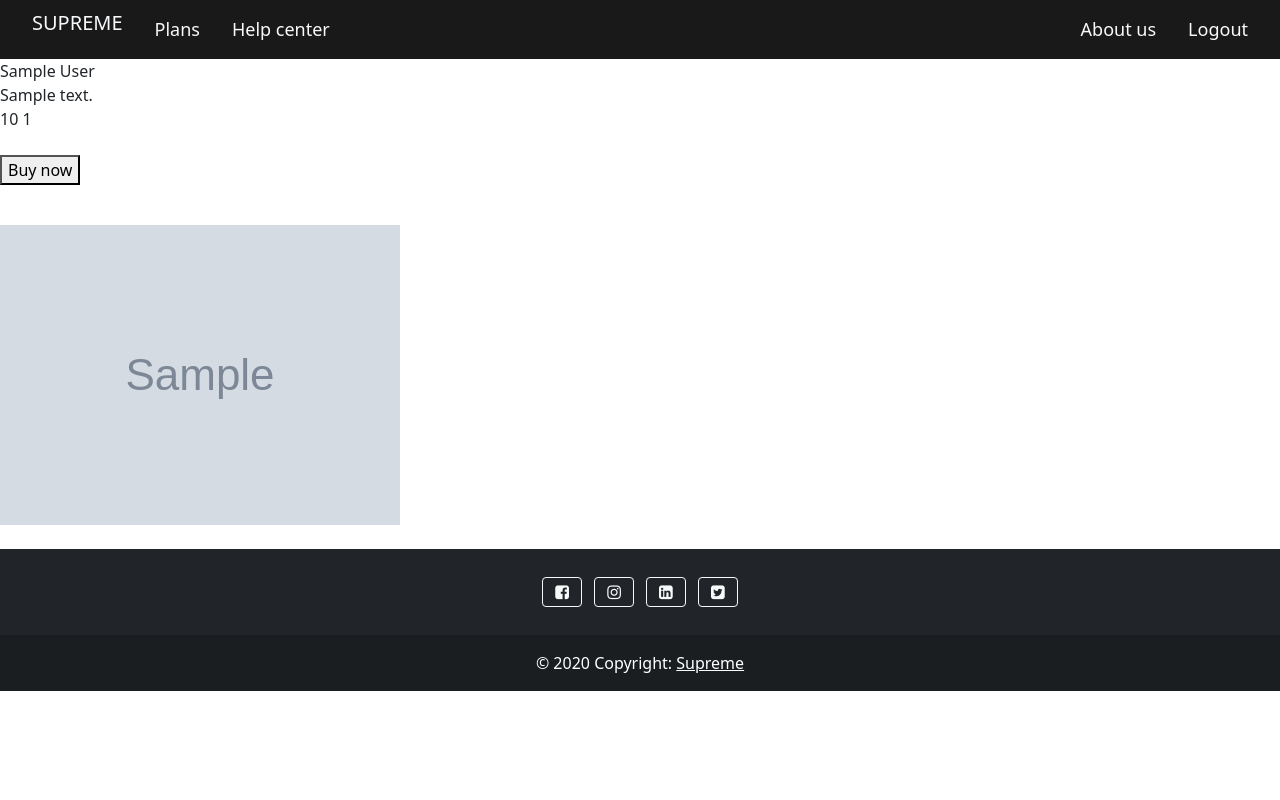
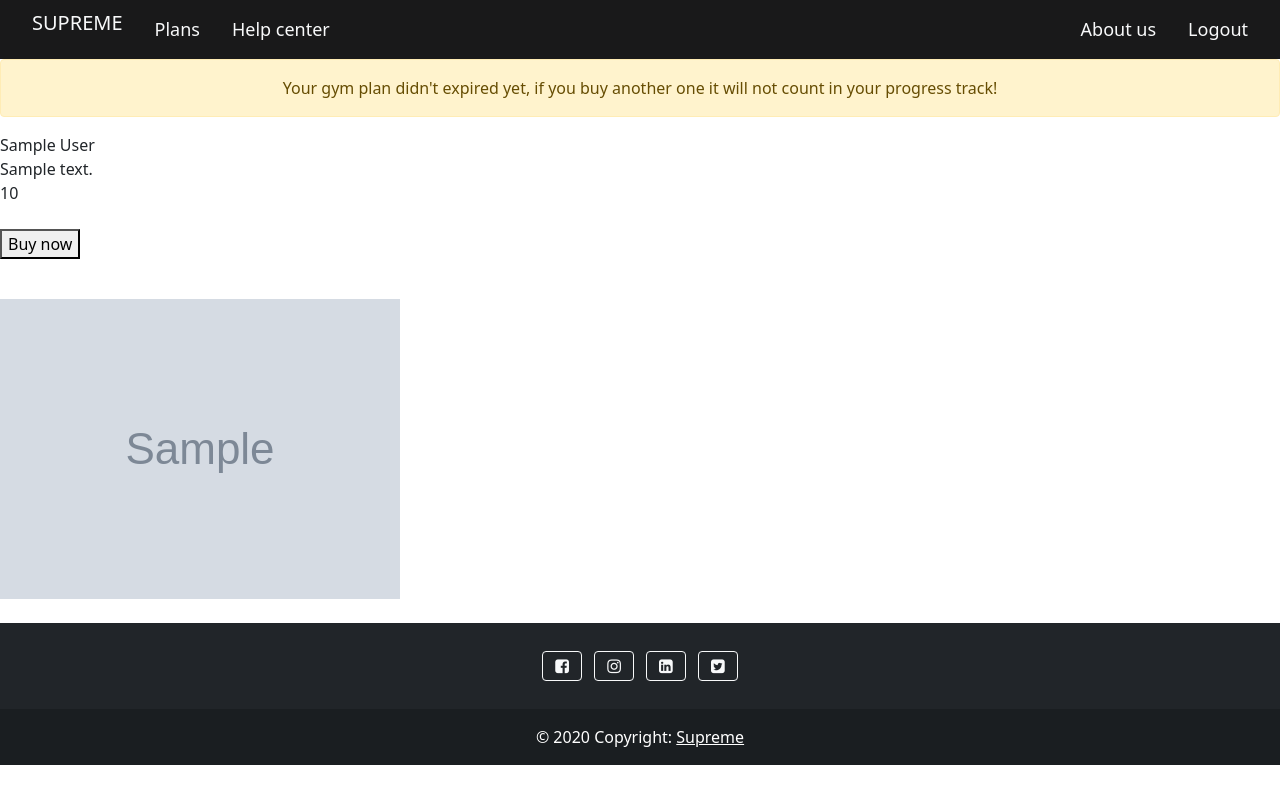
Before and after one commit to vstefan22/Gym-site, a Django app: page /plans/ in a window 1280 px wide. Run offline with Django 3.2, Linux system fonts and the light colour scheme; a user stored in the database is signed in; tables that the repository leaves empty hold one stand-in row (values such as "Sample post"); grey boxes marked "Sample" are stand-in pictures; parts of the project's set-up code (start-up, migrations or seed data) failed here and were passed over.

Commit message:
new feature
users can't buy new plan if they have active one, plans.html displays warning message to them

```diff
--- a/gym_app/templates/gym_app/plans.html
+++ b/gym_app/templates/gym_app/plans.html
@@ -1,4 +1,14 @@
 {%extends 'gym_app/base.html'%} {%load static%} {%block content%}
+
+{% if messages %}
+{% for message in messages %}
+<div class="container-fluid p-0">
+    <div class="alert {{ message.tags }}" role="alert" style="text-align: center;">
+        {{ message }}
+    </div>
+</div>
+{% endfor %}
+{% endif %}
 {% for plan in name_of_plans%}
 {{plan.name}}
 <br>
@@ -7,7 +17,6 @@
 
 {%for pricee in plan.plan.all%}
 {{pricee.price}}
-{{pricee.id}}
 <br><br>
 <form action="{% url 'gym:checkout' pricee.id %}" method="post">
     {%csrf_token%}
--- a/gym_app/views.py
+++ b/gym_app/views.py
@@ -7,7 +7,9 @@ from django.core.mail import send_mail
 from .models import MembershipPlan, MembershipPlanPrice
 from users.models import Account, Membership
 import datetime
-
+from datetime import datetime as dt
+from dateutil.relativedelta import relativedelta
+from django.contrib import messages
 stripe.api_key = settings.STRIPE_SECRET_KEY
 class Index(TemplateView):
     template_name = 'gym_app/index.html'
@@ -31,17 +33,25 @@ class Checkout(View):
             success_url = DOMAIN + '/success/',
             cancel_url = DOMAIN,
         )
+        # Check if user has active plan
         acc_user = Account.objects.get(user = self.request.user)
-        query_date = Membership.objects.filter(account = acc_user)
-        for date in query_date:
-            if date.date == datetime.date.today():
-                return redirect('gym:index')
-            else:
-                user_progress =  Account.objects.get(user = self.request.user)
-                user_progress.user_progress += 1
-                Account.objects.filter(user = self.request.user).update(user_progress = user_progress.user_progress)
+        query_date = Membership.objects.filter(account = acc_user).latest('date')
+        iterable_query_date = Membership.objects.filter(account = acc_user)
 
-                Membership.objects.create(account = acc_user, date = datetime.date.today(), membership_plan = price.membership_plan)
+        if query_date.date == datetime.date.today():
+            return redirect('gym:index')
+        if dt.today() < dt.today()+ relativedelta(months=1):
+            return redirect('gym:index')
+        else:
+           for date in iterable_query_date:
+                if date.date == datetime.date.today():
+                    return redirect('gym:index')
+                else:
+                    user_progress =  Account.objects.get(user = self.request.user)
+                    user_progress.user_progress += 1
+                    Account.objects.filter(user = self.request.user).update(user_progress = user_progress.user_progress)
+                    Membership.objects.create(account = acc_user, date = datetime.date.today(), membership_plan = price.membership_plan)
+
         return redirect(checkout_session.url)
 
 class PlanView(TemplateView):
@@ -63,8 +73,18 @@ class PlansView(ListView):
         context = super().get_context_data(**kwargs)
         # gets all plans
         name_of_plans = MembershipPlan.objects.all()
+
+        # Displays warning message to users that have active plan
+        acc_user = Account.objects.get(user = self.request.user)
+        query_date = Membership.objects.filter(account = acc_user).latest('date')
+
+        if query_date.date == datetime.date.today():
+            messages.warning(self.request, 'You bought gym plan today, if you buy another one it will not count in your progress track!')
+        elif dt.today() < dt.today()+ relativedelta(months=1):
+            messages.warning(self.request, "Your gym plan didn't expired yet, if you buy another one it will not count in your progress track!")
+        else:
+            pass
         context['name_of_plans'] = name_of_plans
-
         return context
 
 class Success(TemplateView):
```
Also changed, not shown: gym/settings.py (+8 -2 lines).
